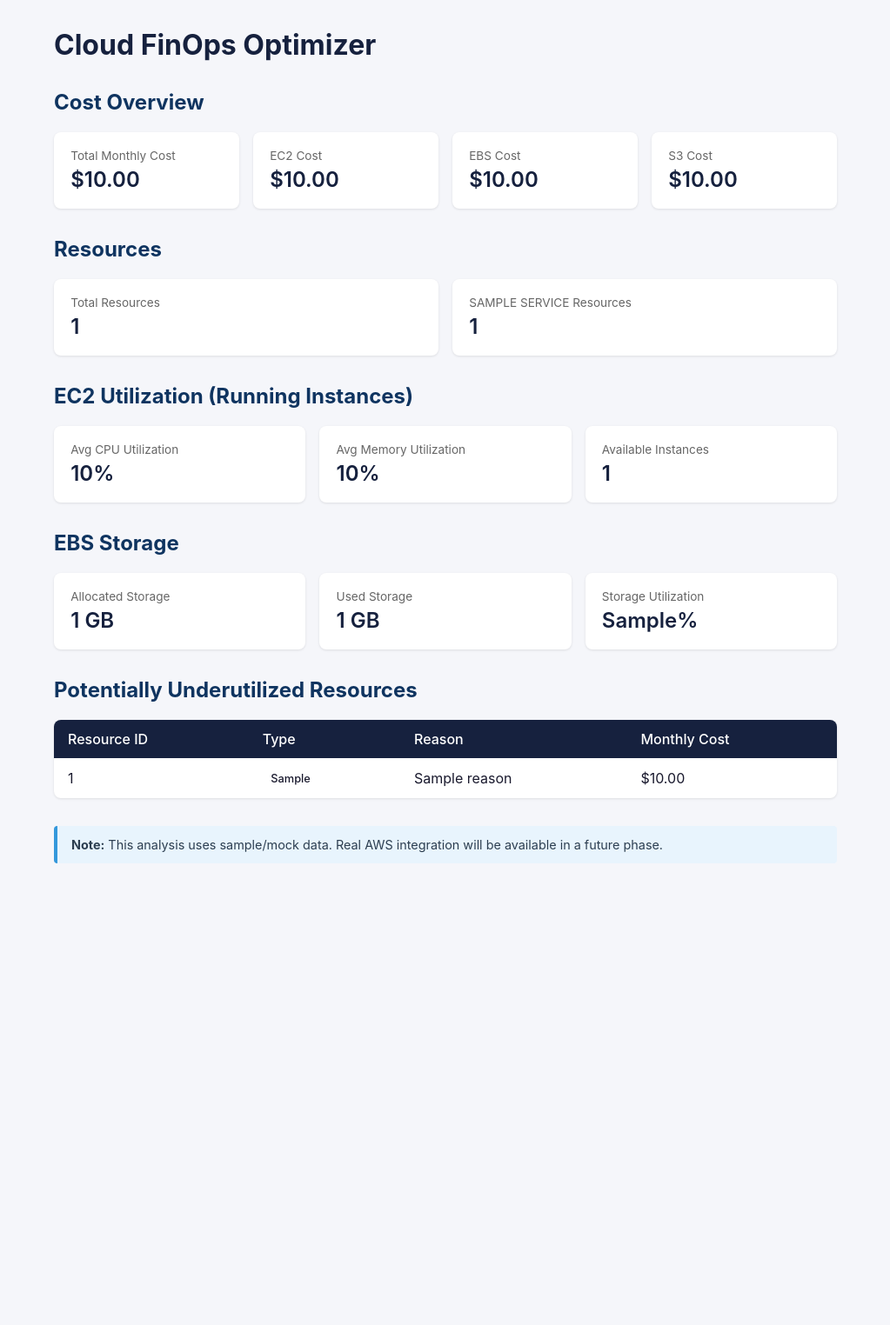
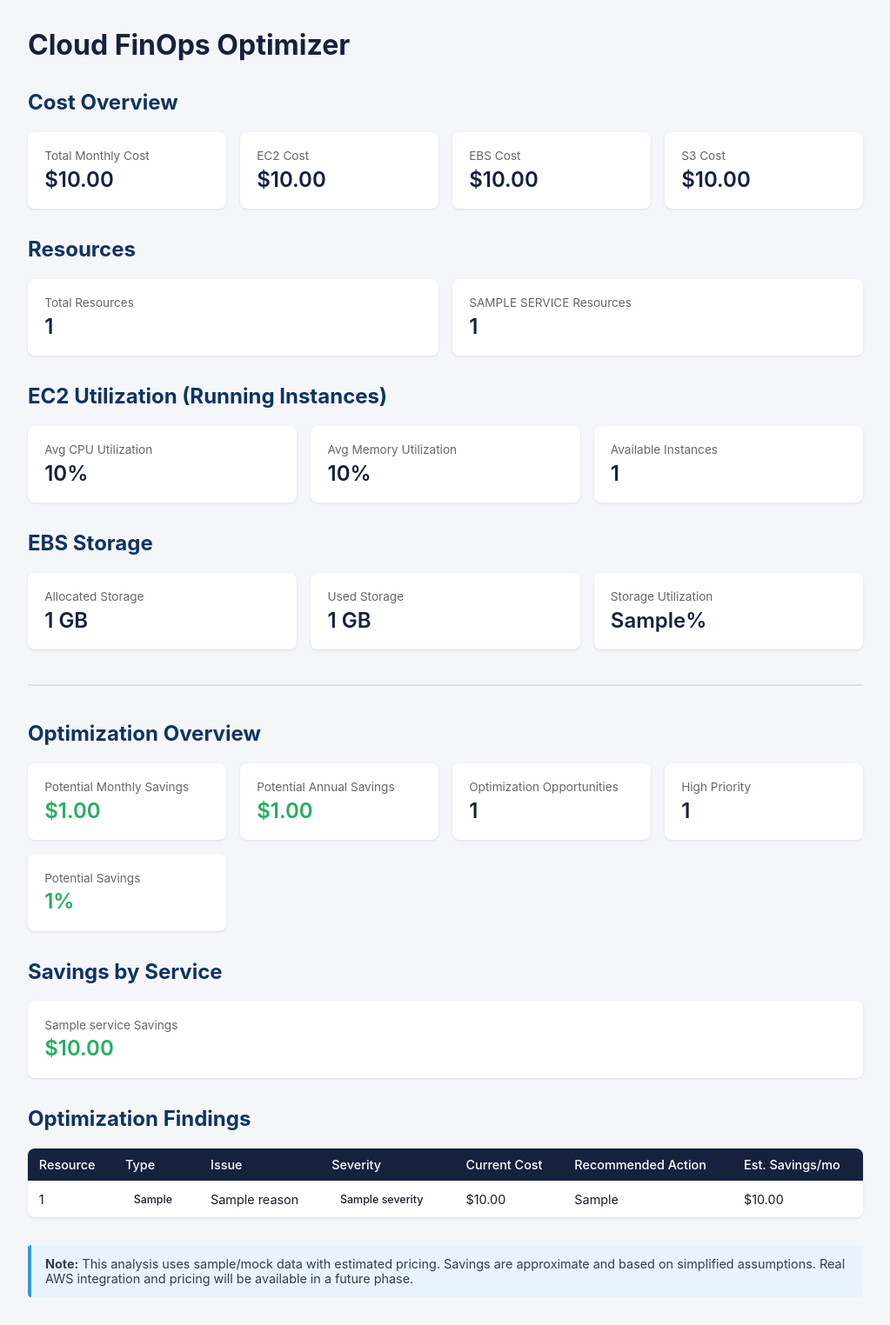
Before and after one commit to Ayushsharma7568/cloud-finops-optimizer, a Flask app: template app/templates/index.html in a window 1280 px wide. Shown: the whole page at 87% size, without its empty margins (128-1151 px from the left). Before the commit the page ends 993 px from the top, so only its background shows below. Run offline with Flask 3, Linux system fonts and the light colour scheme; the template is opened without the code that fills it: most values are stand-ins (such as "Sample title", 1, 10 or a date in 2020).

Commit message:
feat: integrate Phase 2 metrics into dashboard and update documentation

```diff
--- a/app/templates/index.html
+++ b/app/templates/index.html
@@ -7,7 +7,7 @@
     <style>
         body {
             font-family: -apple-system, BlinkMacSystemFont, "Segoe UI", Roboto, sans-serif;
-            max-width: 900px;
+            max-width: 960px;
             margin: 2rem auto;
             padding: 0 1rem;
             color: #1a1a2e;
@@ -43,6 +43,7 @@
             font-weight: 600;
             color: #16213e;
         }
+        .metric-card.savings .value { color: #27ae60; }
         table {
             width: 100%;
             border-collapse: collapse;
@@ -52,18 +53,21 @@
             overflow: hidden;
             box-shadow: 0 1px 3px rgba(0,0,0,0.1);
         }
-        th, td { padding: 0.75rem 1rem; text-align: left; }
+        th, td { padding: 0.65rem 0.8rem; text-align: left; font-size: 0.9rem; }
         th { background: #16213e; color: #fff; font-weight: 500; }
         tr:nth-child(even) { background: #f8f9fa; }
         .badge {
             display: inline-block;
             padding: 0.2rem 0.6rem;
             border-radius: 4px;
-            font-size: 0.8rem;
+            font-size: 0.78rem;
             font-weight: 500;
         }
-        .badge-ec2 { background: #fff3cd; color: #856404; }
-        .badge-ebs { background: #d1ecf1; color: #0c5460; }
+        .badge-high   { background: #fde2e2; color: #c0392b; }
+        .badge-medium { background: #fff3cd; color: #856404; }
+        .badge-low    { background: #d4edda; color: #155724; }
+        .badge-ec2    { background: #fff3cd; color: #856404; }
+        .badge-ebs    { background: #d1ecf1; color: #0c5460; }
         .note {
             margin-top: 2rem;
             padding: 0.8rem 1rem;
@@ -73,6 +77,7 @@
             font-size: 0.9rem;
             color: #2c3e50;
         }
+        hr { border: none; border-top: 2px solid #e0e0e0; margin: 2.5rem 0; }
     </style>
 </head>
 <body>
@@ -84,6 +89,7 @@
     </div>
     {% endif %}
 
+    {# ── Phase 1: Resource & Cost Overview ── #}
     {% if summary %}
     <h2>Cost Overview</h2>
     <div class="metrics-grid">
@@ -152,41 +158,92 @@
             <div class="value">{{ summary.ebs_utilization.utilization_pct }}%</div>
         </div>
     </div>
+    {% endif %}
 
-    {% if summary.underutilized_resources %}
-    <h2>Potentially Underutilized Resources</h2>
+    {# ── Phase 2: Optimization Opportunities ── #}
+    {% if optimization %}
+    <hr>
+    <h2>Optimization Overview</h2>
+    <div class="metrics-grid">
+        <div class="metric-card savings">
+            <div class="label">Potential Monthly Savings</div>
+            <div class="value">${{ "%.2f"|format(optimization.total_monthly_savings) }}</div>
+        </div>
+        <div class="metric-card savings">
+            <div class="label">Potential Annual Savings</div>
+            <div class="value">${{ "%.2f"|format(optimization.total_annual_savings) }}</div>
+        </div>
+        <div class="metric-card">
+            <div class="label">Optimization Opportunities</div>
+            <div class="value">{{ optimization.total_opportunities }}</div>
+        </div>
+        <div class="metric-card">
+            <div class="label">High Priority</div>
+            <div class="value">{{ optimization.high_severity_count }}</div>
+        </div>
+        <div class="metric-card savings">
+            <div class="label">Potential Savings</div>
+            <div class="value">{{ optimization.savings_percentage }}%</div>
+        </div>
+    </div>
+
+    {% if optimization.savings_by_service %}
+    <h2>Savings by Service</h2>
+    <div class="metrics-grid">
+        {% for service, amount in optimization.savings_by_service.items() %}
+        <div class="metric-card savings">
+            <div class="label">{{ service }} Savings</div>
+            <div class="value">${{ "%.2f"|format(amount) }}</div>
+        </div>
+        {% endfor %}
+    </div>
+    {% endif %}
+
+    {% if optimization.findings %}
+    <h2>Optimization Findings</h2>
     <table>
         <thead>
             <tr>
-                <th>Resource ID</th>
+                <th>Resource</th>
                 <th>Type</th>
-                <th>Reason</th>
-                <th>Monthly Cost</th>
+                <th>Issue</th>
+                <th>Severity</th>
+                <th>Current Cost</th>
+                <th>Recommended Action</th>
+                <th>Est. Savings/mo</th>
             </tr>
         </thead>
         <tbody>
-            {% for item in summary.underutilized_resources %}
+            {% for f in optimization.findings %}
             <tr>
-                <td>{{ item.resource_id }}</td>
+                <td>{{ f.resource_id }}</td>
                 <td>
-                    <span class="badge badge-{{ item.resource_type|lower }}">
-                        {{ item.resource_type }}
+                    <span class="badge badge-{{ f.resource_type|lower }}">
+                        {{ f.resource_type }}
                     </span>
                 </td>
-                <td>{{ item.reason }}</td>
-                <td>${{ "%.2f"|format(item.monthly_cost) }}</td>
+                <td>{{ f.reason }}</td>
+                <td>
+                    <span class="badge badge-{{ f.severity|lower }}">
+                        {{ f.severity }}
+                    </span>
+                </td>
+                <td>${{ "%.2f"|format(f.current_monthly_cost) }}</td>
+                <td>{{ f.recommended_action }}</td>
+                <td>${{ "%.2f"|format(f.estimated_monthly_savings) }}</td>
             </tr>
             {% endfor %}
         </tbody>
     </table>
     {% else %}
-    <p>No underutilized resources detected.</p>
+    <p>No optimization opportunities detected.</p>
+    {% endif %}
     {% endif %}
 
     <div class="note">
-        <strong>Note:</strong> This analysis uses sample/mock data.
-        Real AWS integration will be available in a future phase.
+        <strong>Note:</strong> This analysis uses sample/mock data with estimated pricing.
+        Savings are approximate and based on simplified assumptions.
+        Real AWS integration and pricing will be available in a future phase.
     </div>
-    {% endif %}
 </body>
 </html>
```
Also changed, not shown: app/routes.py (+14 -1 lines), docs/phase2_architecture.md (added, +79 -0 lines), Readme.md.
